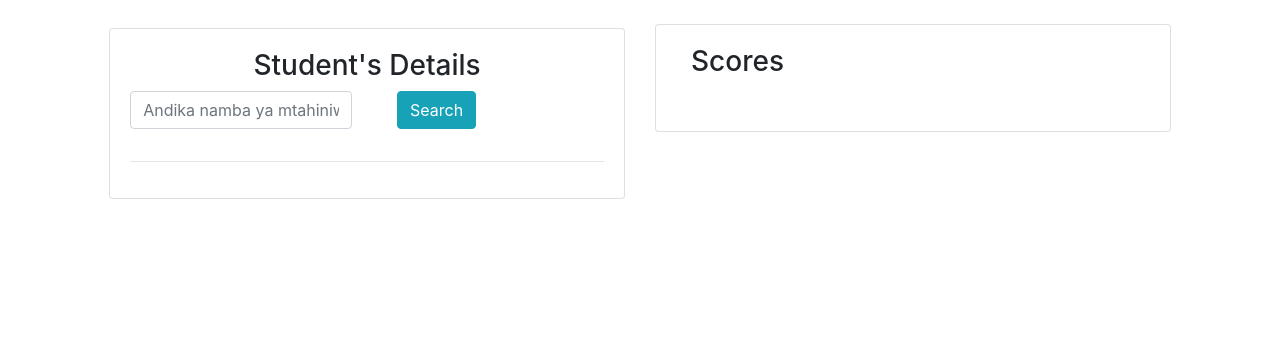
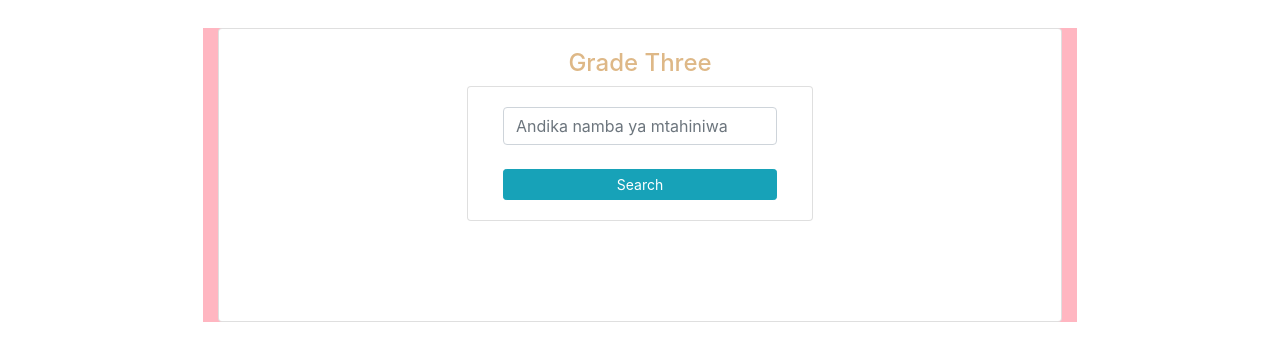
Before and after one commit to phirisamajr/teletext1, a Django app: a page that uses student_results/templates/student_results/sarisfrm3t.html in a window 1280 px wide. Shown: the part 56-417 px from the top of the page. Run offline with Django 3.2, Linux system fonts and the light colour scheme; a user stored in the database is signed in; some libraries are stand-ins or nearby versions.

Commit message:
updates1

```diff
--- a/student_results/templates/student_results/sarisfrm3t.html
+++ b/student_results/templates/student_results/sarisfrm3t.html
@@ -10,37 +10,71 @@
 
 <link rel="stylesheet" href="https://stackpath.bootstrapcdn.com/bootstrap/4.4.1/css/bootstrap.min.css"
 integrity="sha384-Vkoo8x4CGsO3+Hhxv8T/Q5PaXtkKtu6ug5TOeNV6gBiFeWPGFN9MuhOf23Q9Ifjh" crossorigin="anonymous">
+  <style>
+    .card{
+      align-items: center;
+      color: burlywood;
+      text-align: center;
+    }
+    table{
 
+      color: sienna;
+      table-layout: fixed;
+      column-fill: balance;
+      border-color: magenta;
+      outline-color: midnightblue;
+      background-color: seashell;
+      table-layout: inherit;
+      font-family:Tahoma;
+      max-width: 250px;
+      border-collapse: initial;
+      border-radius: 10px;
+
+
+    }
+    .col-md-8 {
+      color: cadetblue;
+      background-color: lightpink;
+
+    }
+    td{
+      border-collapse: initial;
+      border-radius: 5px;
+
+    }
+
+  </style>
   </head>
  <body>
 
 <br>
 <div class="row">
-	<div class="col-md-5 offset-md-1 mt-1">
+	<div class="col-md-8 offset-md-2 mt-1">
 		<div class="card card-body">
 
-            <h3 style="text-align: center">Student's Details</h3>
+            <h4 style="text-align: center">Grade Three</h4>
             {% load crispy_forms_tags %}
 
           <form action="." method="post" enctype="multipart/form-data">
             {% csrf_token %}
             <div class="row">
+              <div class="card card-body">
               <div class="col">
-                <div class="col-md-14">
-           <tr>
+                <div class="col-md-18">
+
+
               <th><input type="text" name="srh" class="form-control" placeholder="Andika namba ya mtahiniwa"></th>
-              </div>
-              </div>
-              <th>
-        <div class="col">
-          <div class="col-md-5">
-          <button type="submit" class="btn btn-info">Search</button>
+            </form>
+            <br>
+
+          <button type="submit" class="btn btn-info btn-sm btn-block">Search</button>
           </label>
         </div>
         </div>
-        </form>
         </div>
-        <hr>
+      </div>
+
+        <br>
 
         <div>
           {% if messages %}
@@ -55,17 +89,16 @@ integrity="sha384-Vkoo8x4CGsO3+Hhxv8T/Q5PaXtkKtu6ug5TOeNV6gBiFeWPGFN9MuhOf23Q9If
       <div style="color:rgb(67, 27, 105)">
       {% if sr %}
       {% for k in sr %}
-      <table border ="0px" width="500px">
-
-        <tr>
-          <td>School Name</td>
-          <td>{{k.user.last_name}}</td>
-      </tr>
+      <h4>{{k.user.last_name}}</h4>
+      <h4>{{k.created}}</h4>
+      <div class="card card-body">
+      <table border ="2px" width="450px">
 
       <tr>
         <td>Student Name</td>
         <td>{{ k.full_name }}</td>
       </tr>
+
 
           <tr>
             <td>Candidate No</td>
@@ -76,98 +109,75 @@ integrity="sha384-Vkoo8x4CGsO3+Hhxv8T/Q5PaXtkKtu6ug5TOeNV6gBiFeWPGFN9MuhOf23Q9If
               <td>Gender</td>
               <td>{{ k.gender }}</td>
           </tr>
+        </div>
       </table>
-      <hr>
       {% endfor %}
       {% endif %}
-      </div>
-     </div>
-    </div>
+    <br>
 
-
-
-	<div class="col-md-5">
-		<div class="card card-body">
 			<form action="." method="post" enctype="multipart/form-data">
                 {% csrf_token %}
-                <div class="form-group">
-                  <div class="col-lg-6">
-              <tr>
+
+      <tr>
       </form>
-      <h3>Scores</h3>
-      <div>
 
-    </div>
 
     <div style="color:rgb(67, 27, 105)">
     {% if sr %}
     {% for k in sr %}
-    <table border ="0px" width="500px">
+    <table border ="1px" width="450px">
         <tr>
-          <td>Lugha</td>
+          <td>Kiswahili</td>
           <td>{{ k.kiswahili }}</td>
         </tr>
 
         <tr>
-            <td>B/Mathematics</td>
+            <td>Mathematics</td>
             <td>{{ k.mathematics }}</td>
         </tr>
 
         <tr>
-            <td>Language</td>
-            <td>{{ k.english_language }}</td>
+            <td>English</td>
+            <td>{{ k.english }}</td>
         </tr>
 
         <tr>
-            <td>Biology</td>
-            <td>{{ k.biology }}</td>
+            <td>Social Studies</td>
+            <td>{{ k.social_studies }}</td>
         </tr>
+
         <tr>
-            <td>Geography</td>
-            <td>{{ k.geography }}</td>
-            </tr>
+          <td>Science and Technology</td>
+          <td>{{ k.science_and_technology }}</td>
+      </tr>
+
+      <tr>
+        <td>Civic and Moral Education</td>
+        <td>{{ k.civic_and_moral }}</td>
+    </tr>
+
+    </table>
+
+     <br>
+        <table border ="1px" width="450px">
         <tr>
-          <td>Engineering Science</td>
-          <td>{{ k.engineering_science }}</td>
-      </tr>
-      <tr>
-        <td>Civics</td>
-        <td>{{ k.civics }}</td>
-        </tr>
-        <tr>
-        <td>Chemistry</td>
-        <td>{{ k.chemistry}}</td>
-        </tr>
-         <tr>
-            <td>Civil Engineering</td>
-            <td>{{ k.civil_engineering }}</td>
-        </tr>
-        <tr>
-            <td>Welding</td>
-            <td>{{ k.welding }}</td>
-        </tr>
-        <tr>
-            <td>Electrical Engineering</td>
-            <td>{{ k.electrical_engineering }}</td>
-        </tr>
-        <tr>
-            <td>Additional Mathematics</td>
-            <td>{{ k.additional_mathematics }}</td>
-        </tr>
-        <tr>
-          <td>Division</td>
-          <td>{{ k.division }}</td>
+          <td>Total</td>
+          <td>{{ k.total }}</td>
         </tr>
           <tr>
-            <td>Points</td>
-            <td>{{ k.points }}</td>
+            <td>Average</td>
+            <td>{{ k.average }}</td>
           </tr>
+          <tr>
+            <td>Ranking</td>
+            <td>{{ k.ranking }}</td>
+           </tr>
            <tr>
             <td>Position</td>
             <td>{{ k.position }}</td>
             </tr>
             <tr>
-              <td>Number of pupils in class</td>
+              <td>Number of pupils</td>
               <td>{{ k.number_of_pupils }}</td>
              </tr>
              <tr>
@@ -181,6 +191,7 @@ integrity="sha384-Vkoo8x4CGsO3+Hhxv8T/Q5PaXtkKtu6ug5TOeNV6gBiFeWPGFN9MuhOf23Q9If
 
 	</div>
  </div>
+</div>
 </div>
 </div>
 
```
